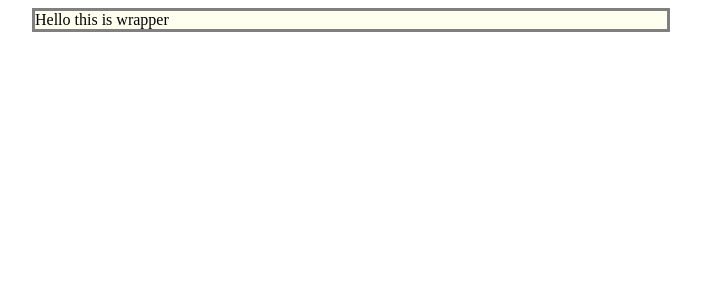
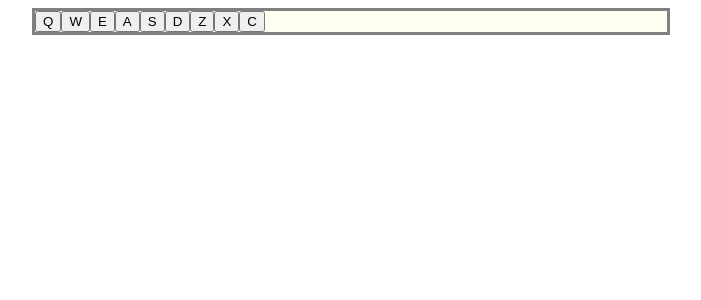
Before and after one commit to jadefred/freecodecamp_build_a_drum_machine, a React (Create React App) app: page / in a window 1280 px wide. Shown: the top 300 px of the page, without its empty margins (289-990 px from the left). Built offline with nearby package versions, Linux system fonts and the light colour scheme.

Commit message:
click and press related key to play audio

```diff
--- a/public/index.html
+++ b/public/index.html
@@ -1,14 +1,12 @@
 <!DOCTYPE html>
 <html lang="en">
+
 <head>
   <meta charset="utf-8" />
   <link rel="icon" href="%PUBLIC_URL%/favicon.ico" />
   <meta name="viewport" content="width=device-width, initial-scale=1" />
   <meta name="theme-color" content="#000000" />
-    <meta
-      name="description"
-      content="Web site created using create-react-app"
-    />
+  <meta name="description" content="Web site created using create-react-app" />
   <link rel="apple-touch-icon" href="%PUBLIC_URL%/logo192.png" />
   <!--
       manifest.json provides metadata used when your web app is installed on a
@@ -26,6 +24,7 @@
     -->
   <title>React App</title>
 </head>
+
 <body>
   <noscript>You need to enable JavaScript to run this app.</noscript>
   <div id="root"></div>
@@ -39,5 +38,7 @@
       To begin the development, run `npm start` or `yarn start`.
       To create a production bundle, use `npm run build` or `yarn build`.
     -->
+  <script src="https://cdn.freecodecamp.org/testable-projects-fcc/v1/bundle.js"></script>
 </body>
+
 </html>
--- /dev/null
+++ b/src/App.js
@@ -0,0 +1,96 @@
+import React, { useEffect } from "react";
+
+function App() {
+  useEffect(() => {
+    document.addEventListener("keydown", (event) => {
+      playSound(event.key.toUpperCase());
+    });
+  }, []);
+
+  const bankOne = [
+    {
+      keyCode: 81,
+      keyTrigger: "Q",
+      id: "Heater-1",
+      url: "https://s3.amazonaws.com/freecodecamp/drums/Heater-1.mp3",
+    },
+    {
+      keyCode: 87,
+      keyTrigger: "W",
+      id: "Heater-2",
+      url: "https://s3.amazonaws.com/freecodecamp/drums/Heater-2.mp3",
+    },
+    {
+      keyCode: 69,
+      keyTrigger: "E",
+      id: "Heater-3",
+      url: "https://s3.amazonaws.com/freecodecamp/drums/Heater-3.mp3",
+    },
+    {
+      keyCode: 65,
+      keyTrigger: "A",
+      id: "Heater-4",
+      url: "https://s3.amazonaws.com/freecodecamp/drums/Heater-4_1.mp3",
+    },
+    {
+      keyCode: 83,
+      keyTrigger: "S",
+      id: "Clap",
+      url: "https://s3.amazonaws.com/freecodecamp/drums/Heater-6.mp3",
+    },
+    {
+      keyCode: 68,
+      keyTrigger: "D",
+      id: "Open-HH",
+      url: "https://s3.amazonaws.com/freecodecamp/drums/Dsc_Oh.mp3",
+    },
+    {
+      keyCode: 90,
+      keyTrigger: "Z",
+      id: "Kick-n'-Hat",
+      url: "https://s3.amazonaws.com/freecodecamp/drums/Kick_n_Hat.mp3",
+    },
+    {
+      keyCode: 88,
+      keyTrigger: "X",
+      id: "Kick",
+      url: "https://s3.amazonaws.com/freecodecamp/drums/RP4_KICK_1.mp3",
+    },
+    {
+      keyCode: 67,
+      keyTrigger: "C",
+      id: "Closed-HH",
+      url: "https://s3.amazonaws.com/freecodecamp/drums/Cev_H2.mp3",
+    },
+  ];
+
+  function playSound(id) {
+    const audio = document.getElementById(id);
+    audio.play();
+  }
+
+  return (
+    <>
+      <div id="drum-machine">
+        <div id="display"></div>
+        {bankOne.map((drumpad) => {
+          return (
+            <button
+              key={drumpad.keyCode}
+              onClick={() => {
+                playSound(drumpad.keyTrigger);
+              }}
+              className="drum-pad"
+              id={"btn-" + drumpad.keyTrigger}
+            >
+              {drumpad.keyTrigger}
+              <audio className="clip" id={drumpad.keyTrigger} src={drumpad.url}></audio>
+            </button>
+          );
+        })}
+      </div>
+    </>
+  );
+}
+
+export default App;
--- a/src/components/Wrapper.js
+++ /dev/null
@@ -1,11 +0,0 @@
-import React from "react";
-
-function Wrapper() {
-  return (
-    <>
-      <div id="drum-machine">Hello this is wrapper </div>
-    </>
-  );
-}
-
-export default Wrapper;
--- a/src/index.css
+++ b/src/index.css
@@ -8,3 +8,7 @@ h1 {
   margin: auto;
   background-color: ivory;
 }
+
+.powerBtn {
+  background-color: aquamarine;
+}
--- a/src/index.js
+++ b/src/index.js
@@ -3,11 +3,11 @@ import ReactDOM from "react-dom/client";
 import "./index.css";
 
 //Components
-import Wrapper from "./components/Wrapper";
+import App from "./App";
 
 const root = ReactDOM.createRoot(document.getElementById("root"));
 root.render(
   <React.StrictMode>
-    <Wrapper />
+    <App />
   </React.StrictMode>
 );
```
Lines whose indentation alone changed are shown as unchanged.
